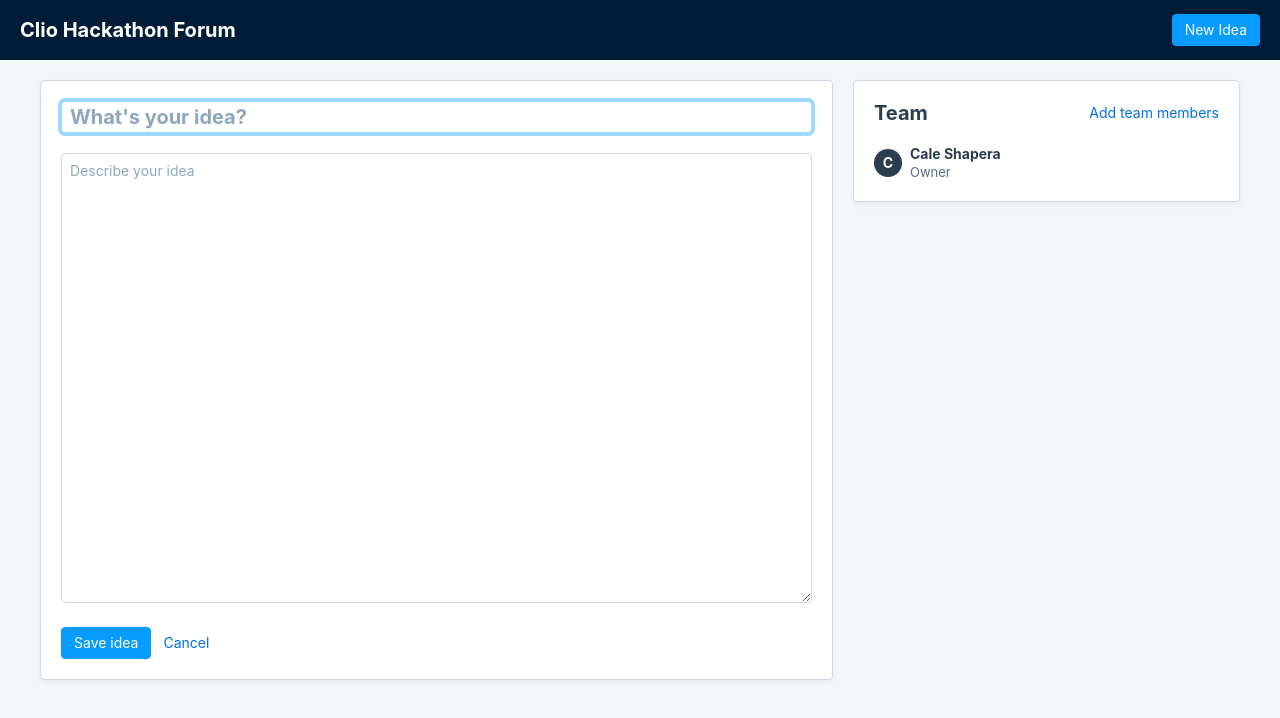
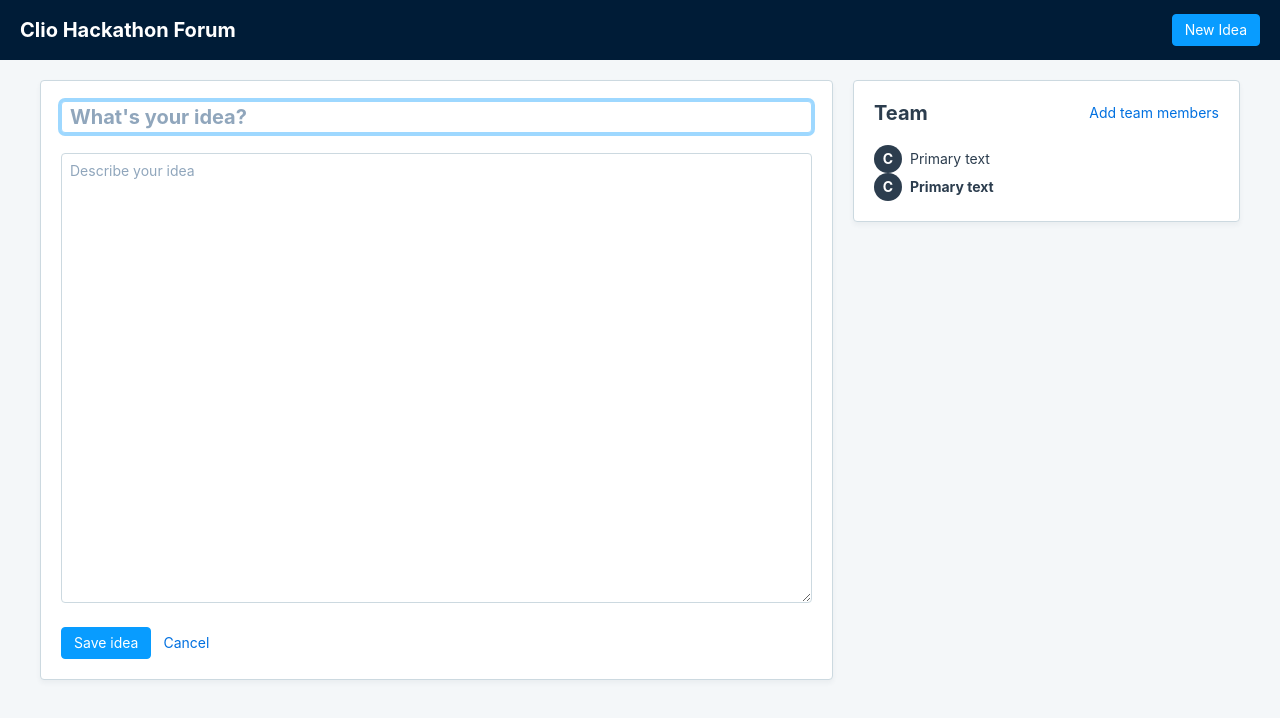
Before and after one commit to cshape/hackathon-voting, a React (Create React App) app: page /hackathon-voting/ideasForm in a window 1280 px wide. Shown: the top 718 px of the page. Built offline with nearby package versions, Linux system fonts and the light colour scheme.

Commit message:
Set up avatar to take dynamic props

```diff
--- a/src/Components/Ideas/ideasForm.js
+++ b/src/Components/Ideas/ideasForm.js
@@ -73,6 +73,7 @@
 					<div className="idea-detail-right-column">
             <Card title="Team" links={[{content: 'Add team members', onAction: this.addTeamMembers}]}>
               <Avatar></Avatar>
+              <Avatar primaryTextStyle="bold"></Avatar>
             </Card>
 					</div>
 				</div>
--- a/src/Components/UI/Avatar/Avatar.js
+++ b/src/Components/UI/Avatar/Avatar.js
@@ -3,18 +3,37 @@
 class Avatar extends React.Component {
 	constructor(props) {
 		super(props);
-		this.title = null;
+		this.primaryTextLabel = this.props.primaryTextLabel || 'Primary text'; // String
+		this.primaryTextStyle = this.props.primaryTextStyle || 'regular'; //default, bold, link
+		this.primaryTextAction = null; // function
+		this.subTextLabel = null; // String
+		this.initial = this.props.initial || "C";
+		this.color = null;
+
+		this.setPrimaryTextStyle = this.setPrimaryTextStyle.bind(this);
+	}
+
+	//
+
+	setPrimaryTextStyle() {
+		const classes = "";
+		if (this.props.primaryTextStyle === "regular") {
+			return;
+		}
+		if(this.props.primaryTextStyle === "bold") {
+			return "type-strong"
+		}
 	}
 
 	render() {
 		return (
 			<div className="avatar">
 				<div className="avatar-picture">
-					C
+					{this.initial}
 				</div>
 				<div className="avatar-info">
-					<strong>Cale Shapera</strong><br/>
-					<span className="type-small type-subdued">Owner</span>
+					<div className={this.setPrimaryTextStyle()}>{this.primaryTextLabel}</div>
+					<div className="type-small type-subdued">{this.subTextLabel}</div>
 				</div>
 			</div>
 		);
--- a/src/styles/avatar.scss
+++ b/src/styles/avatar.scss
@@ -4,11 +4,11 @@
 }
 
 .avatar-info {
-  display: 1 1 auto;
+  flex: 1 1 auto;
 }
 
 .avatar-picture {
-  display: 0 0 auto;
+  flex: 0 0 auto;
   width: $avatar-size;
   height: $avatar-size;
   border-radius: $avatar-size/2;
```
